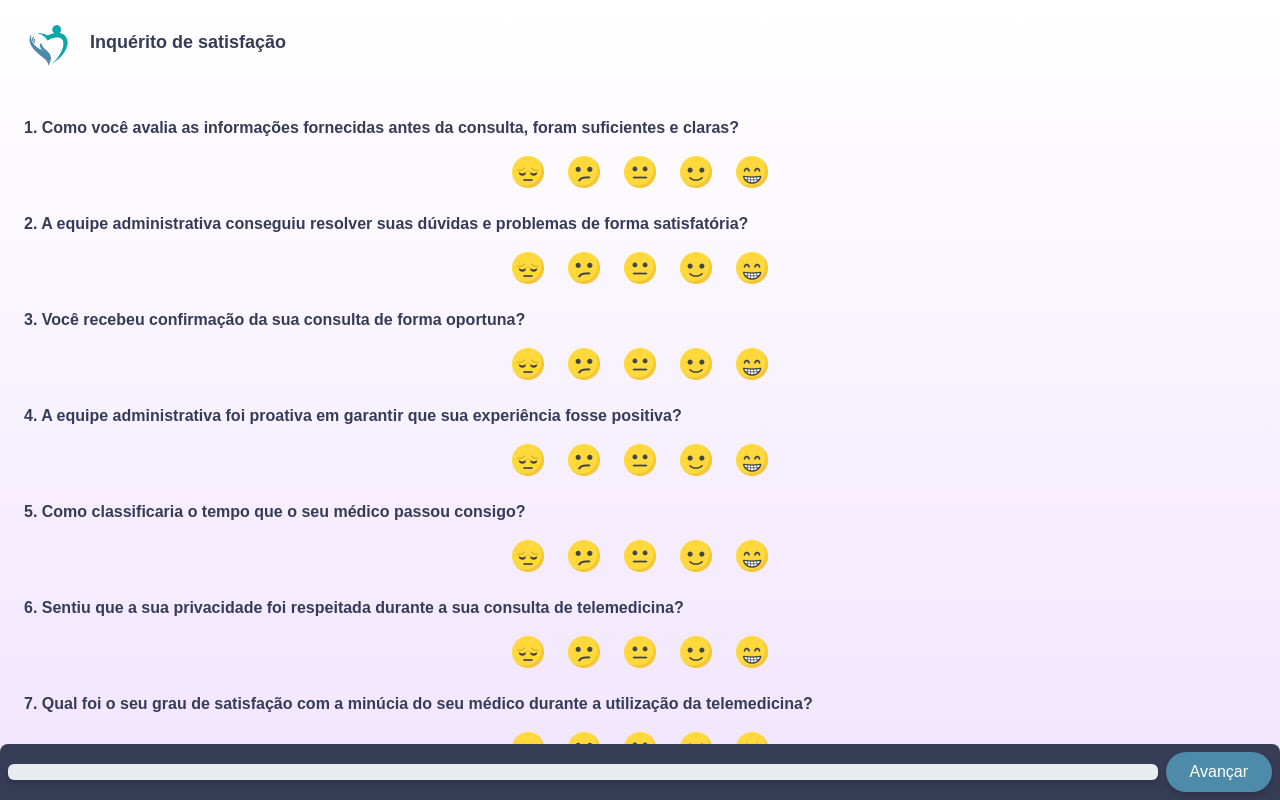
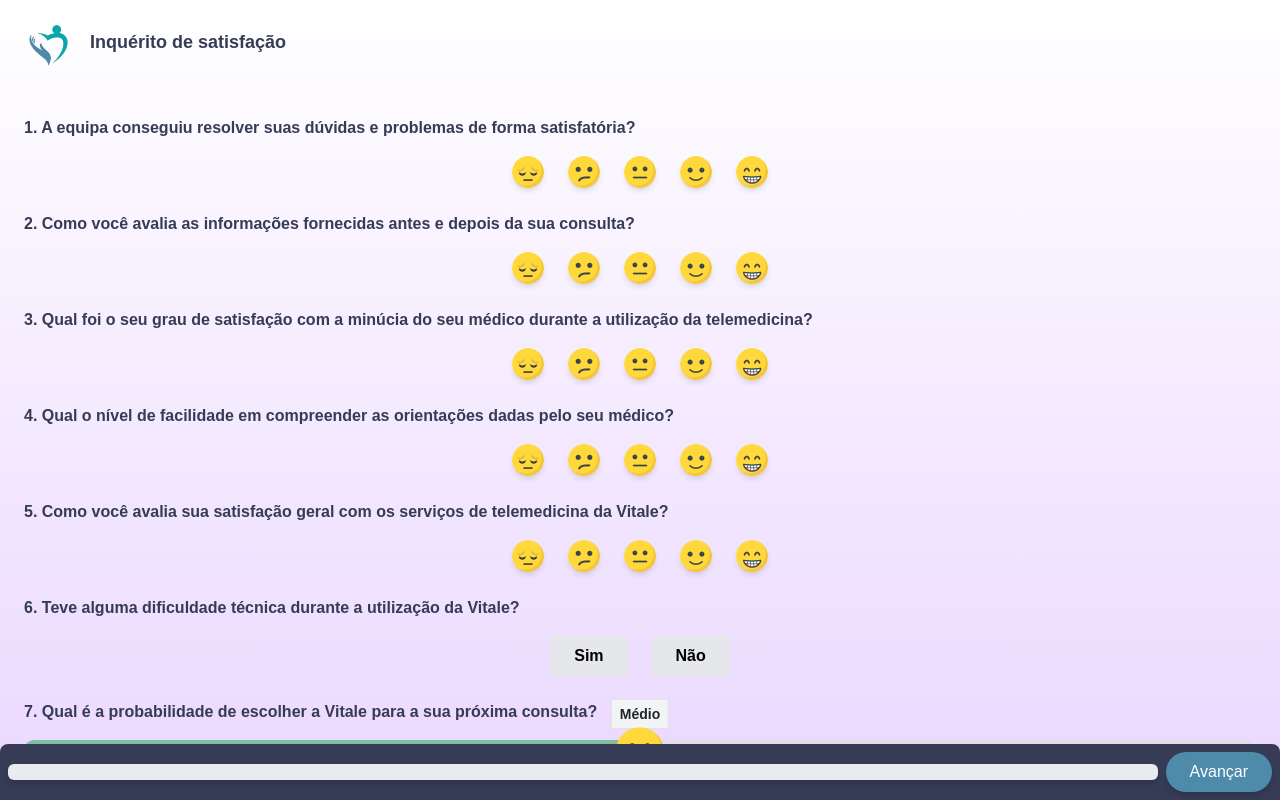
Before and after one commit to Thais-DN/inquerito_satisfacao, a Next.js app: page / in a window 1280 px wide. Both pictures are taken after a click on the button "Iniciar". Shown: the top 800 px of the page. Built offline with nearby package versions, Linux system fonts and the light colour scheme.

Commit message:
primeira versão concluída

```diff
--- /dev/null
+++ b/components/Slider/Slider.css
@@ -0,0 +1,65 @@
+/* Estiliza o input range para esconder o thumb padrão */
+.slider::-webkit-slider-thumb {
+    -webkit-appearance: none;
+    width: 0; /* Esconde o thumb padrão */
+    height: 0; /* Esconde o thumb padrão */
+    background: transparent;
+    cursor: pointer;
+  }
+
+  .slider::-moz-range-thumb {
+    -moz-appearance: none;
+    width: 0;
+    height: 0;
+    background: transparent;
+    cursor: pointer;
+  }
+
+  .slider::-ms-thumb {
+    appearance: none;
+    width: 0;
+    height: 0;
+    background: transparent;
+    cursor: pointer;
+  }
+
+  .slider {
+    -webkit-appearance: none;
+    -moz-appearance: none;
+    appearance: none;
+    width: 100%;
+    height: 20px; /* Ajuste conforme necessário */
+    background: linear-gradient(to right, #52af77 50%, #ddd 50%);
+    outline: none;
+    opacity: 0.7;
+    transition: background-color 0.4s ease, opacity 0.2s ease; /* Transição suavizada */
+    cursor: pointer;
+    border-radius: 10px; /* Faz a barra ser mais arredondada */
+    position: relative;
+  }
+
+  .slider:hover {
+    opacity: 1;
+  }
+
+  .slider-container {
+    position: relative;
+  }
+
+  .thumb {
+    position: absolute;
+    top: 50%; /* Centraliza o thumb verticalmente */
+    transform: translate(-50%, -50%); /* Centraliza em ambos os eixos */
+    pointer-events: none; /* Faz o emoji não capturar eventos */
+    transition: left 0.4s ease-in-out, transform 0.4s ease-in-out; /* Suaviza o movimento */
+  }
+
+  .thumb img {
+    pointer-events: none; /* Faz o emoji não capturar eventos */
+    cursor: grab; /* Cursor de mão aberta para indicar que é arrastável */
+    transition: transform 0.4s ease-in-out; /* Suaviza o movimento do emoji */
+  }
+
+  .thumb img:active {
+    cursor: grabbing; /* Cursor de mão fechada ao clicar */
+  }
--- /dev/null
+++ b/components/Slider/Slider.tsx
@@ -0,0 +1,74 @@
+import React, { useState, useEffect } from "react";
+import './Slider.css'; // Importação do CSS separado
+
+// Definição dos tipos de chave de mapeamento de emoji
+type EmojiMapKey = 0 | 25 | 50 | 75 | 100;
+
+// Definição das labels e emojis associados
+const phaseLabels = ["Muito Ruim", "Ruim", "Médio", "Bom", "Muito Bom"];
+const emojiMap: Record<EmojiMapKey, string> = {
+  0: "/emoji-1.png",
+  25: "/emoji-2.png",
+  50: "/emoji-3.png",
+  75: "/emoji-4.png",
+  100: "/emoji-5.png",
+};
+
+// Interface para as props do componente slider
+interface SliderProps {
+  defaultValue: number;
+  onChange: (value: number) => void;
+}
+
+const CustomizedSlider: React.FC<SliderProps> = ({ defaultValue, onChange }) => {
+  const [value, setValue] = useState<EmojiMapKey>(defaultValue as EmojiMapKey);
+
+  // Atualiza o estado do valor quando a propriedade defaultValue muda
+  useEffect(() => {
+    setValue(defaultValue as EmojiMapKey);
+  }, [defaultValue]);
+
+  // Função de manipulação de mudança no slider
+  const handleChange = (e: React.ChangeEvent<HTMLInputElement>) => {
+    const newValue = parseInt(e.target.value, 10) as EmojiMapKey;
+    setValue(newValue);
+    onChange(newValue);  // Chama a função de callback ao mudar o valor
+  };
+
+  return (
+    <div className="slider-container min-w-56 relative mb-6">
+      <input
+        type="range"
+        min="0"
+        max="100"
+        step="25"
+        value={value}
+        onChange={handleChange}
+        className="slider"
+        style={{
+          background: `linear-gradient(to right, #52af77 ${value}%, #ddd ${value}%)`,
+          transition: 'background 0.4s ease-in-out'  // Suaviza o movimento do background
+        }}
+      />
+      <div
+        className="thumb absolute transform -translate-x-1/2 transition-all"
+        style={{ left: `${value}%`, transition: 'left 0.4s ease-in-out' }}
+      >
+        <div className="flex flex-col items-center">
+          <div className="bg-gray-100 border border-gray-400 text-sm text-center px-2 py-1 rounded-sm mb-8 whitespace-nowrap">
+            {phaseLabels[value / 25]}  {/* Acessa usando a indexação correta */}
+          </div>
+          <img
+            src={emojiMap[value as EmojiMapKey]}
+            alt={phaseLabels[value / 25]}
+            className="w-12 h-12"
+            draggable={false}
+            style={{ transform: 'translateY(-70%)', transition: 'transform 0.4s ease-in-out' }}
+          />
+        </div>
+      </div>
+    </div>
+  );
+};
+
+export default CustomizedSlider;
--- a/components/modulos/admin.tsx
+++ b/components/modulos/admin.tsx
@@ -1,5 +1,6 @@
 import React, { useState } from 'react';
 import ProgressBar from 'react-bootstrap/ProgressBar';
+import CustomizedSlider from '../Slider/Slider'; // Importa o componente Slider
 
 interface Props {
   handleBeforeStep: () => void;
@@ -7,14 +8,38 @@
 }
 
 export default function Admin({ handleBeforeStep, handleNextStep }: Props) {
-    const [responses, setResponses] = useState(Array(questions.length).fill(null));
+  const [responses, setResponses] = useState<Array<number | null>>(Array(questions.length).fill(null));
+  const [comments, setComments] = useState<string[]>(Array(questions.length).fill(''));
 
+  // Manipula a mudança no slider ou nos botões de emoji
   const handleEmojiClick = (questionIndex: number, value: number) => {
     const newResponses = [...responses];
     newResponses[questionIndex] = value;
     setResponses(newResponses);
   };
 
+  // Manipula a mudança na resposta sim/não para a questão 6
+  const handleYesNoClick = (value: number) => {
+    const newResponses = [...responses];
+    newResponses[5] = value;
+    setResponses(newResponses);
+
+    // Limpa o comentário se "Sim" for selecionado
+    if (value === 1) {
+      const newComments = [...comments];
+      newComments[5] = '';
+      setComments(newComments);
+    }
+  };
+
+  // Manipula a mudança de texto para a questão 6
+  const handleCommentChange = (e: React.ChangeEvent<HTMLTextAreaElement>) => {
+    const newComments = [...comments];
+    newComments[5] = e.target.value;
+    setComments(newComments);
+  };
+
+  // Calcula o progresso das respostas
   const calculateProgress = () => {
     const answered = responses.filter(response => response !== null).length;
     return (answered / questions.length) * 100;
@@ -26,8 +51,8 @@
         <img src="logo-coracao.png" alt="logo coração - vitale" width={50} />
         <h1 className="text-lg font-extrabold text-azul-escuro">Inquérito de satisfação</h1>
       </div>
-            <div className="flex-grow space-y-6 font-semibold overflow-auto">
-                {questions.slice(0, 9).map((question, index) => (
+      <div className="flex-grow space-y-6 mb-14 font-semibold overflow-auto">
+        {questions.slice(0, 5).map((question, index) => (
           <div key={index} className="space-y-2">
             <p className="text-azul-escuro">{question.text}</p>
             <div className="flex justify-center gap-4">
@@ -37,32 +62,53 @@
                   className={`focus:outline-none ${responses[index] === emojiIndex + 1 ? 'border border-azul-escuro rounded-full' : ''}`}
                   onClick={() => handleEmojiClick(index, emojiIndex + 1)}
                 >
-                                    <img src={emoji.src} alt={`emoji-${emojiIndex + 1}`} className="w-8 h-8" />
+                  <img src={emoji.src} alt={`emoji-${emojiIndex + 1}`} className="w-8 h-8 shadow-md rounded-full" />
                 </button>
               ))}
             </div>
           </div>
         ))}
-                {questions.slice(9).map((question, index) => (
-                    <div key={index + 9} className="space-y-2">
-                        <p className="text-azul-escuro">{question.text}</p>
+
+        {/* Questão 6: Sim ou Não */}
+        <div className="space-y-2">
+          <p className="text-azul-escuro">{questions[5].text}</p>
           <div className="flex justify-center gap-4">
-                            {emojis.map((emoji, emojiIndex) => (
             <button
-                                    key={emojiIndex}
-                                    className={`focus:outline-none ${responses[index + 9] === emojiIndex + 1 ? 'border border-azul-escuro rounded-full' : ''}`}
-                                    onClick={() => handleEmojiClick(index + 9, emojiIndex + 1)}
+              className={`px-4 py-2 focus:outline-none ${responses[5] === 1 ? 'bg-blue-600 text-white rounded-md' : 'bg-gray-200 text-black'}`}
+              onClick={() => handleYesNoClick(1)}
             >
-                                    <img src={emoji.src} alt={`emoji-${emojiIndex + 1}`} className="w-8 h-8" />
+              Sim
             </button>
-                            ))}
+            <button
+              className={`px-4 py-2 focus:outline-none ${responses[5] === 2 ? 'bg-blue-600 text-white rounded-md' : 'bg-gray-200 text-black'}`}
+              onClick={() => handleYesNoClick(2)}
+            >
+              Não
+            </button>
           </div>
+          {responses[5] === 1 && (
+            <textarea
+              placeholder="Em que sentiu dificuldade?"
+              value={comments[5]}
+              onChange={handleCommentChange}
+              className="mt-4 p-2 w-full border rounded-md resize-none"
+              rows={3}
+            />
+          )}
         </div>
-                ))}
+
+        {/* Questão 7: Slider */}
+        <div className="space-y-2">
+          <p className="text-azul-escuro">{questions[6].text}</p>
+          <CustomizedSlider
+            defaultValue={responses[6] !== null ? responses[6] : 50}
+            onChange={(value) => handleEmojiClick(6, value)}
+          />
+        </div>
       </div>
       <div className="w-full fixed bottom-0 left-0 p-2 bg-azul-escuro rounded-t-lg">
         <div className="flex items-center gap-2">
-                    <BarraProgresso progress={calculateProgress()}  />
+          <BarraProgresso progress={calculateProgress()} />
           <button
             onClick={handleNextStep}
             className="px-6 py-2 bg-azul text-white rounded-full shadow-md"
@@ -75,21 +121,18 @@
   );
 }
 
+// Lista de perguntas
 const questions = [
-    { text: '1. Como você avalia as informações fornecidas antes da consulta, foram suficientes e claras?' },
-    { text: '2. A equipe administrativa conseguiu resolver suas dúvidas e problemas de forma satisfatória?' },
-    { text: '3. Você recebeu confirmação da sua consulta de forma oportuna?' },
-    { text: '4. A equipe administrativa foi proativa em garantir que sua experiência fosse positiva?' },
-    { text: '5. Como classificaria o tempo que o seu médico passou consigo?' },
-    { text: '6. Sentiu que a sua privacidade foi respeitada durante a sua consulta de telemedicina?' },
-    { text: '7. Qual foi o seu grau de satisfação com a minúcia do seu médico durante a utilização da telemedicina? ' },
-    { text: '8. Você teve facilidade em compreender as orientações dadas pelo seu médico?' },
-    { text: '9. Como você avalia sua satisfação geral com os serviços de telemedicina da Clínica Vitale?' },
-    { text: '10. O processo de pagamento foi claro e eficiente? ' },
-    { text: '11. Qual é a probabilidade de escolher a Vitale para a sua próxima consulta? ' },
-    { text: '12. Teve alguma dificuldade técnica durante a utilização da Vitale?' }
+  { text: '1. A equipa conseguiu resolver suas dúvidas e problemas de forma satisfatória?' },
+  { text: '2. Como você avalia as informações fornecidas antes e depois da sua consulta?' },
+  { text: '3. Qual foi o seu grau de satisfação com a minúcia do seu médico durante a utilização da telemedicina?' },
+  { text: '4. Qual o nível de facilidade em compreender as orientações dadas pelo seu médico?' },
+  { text: '5. Como você avalia sua satisfação geral com os serviços de telemedicina da Vitale?' },
+  { text: '6. Teve alguma dificuldade técnica durante a utilização da Vitale?' },
+  { text: '7. Qual é a probabilidade de escolher a Vitale para a sua próxima consulta?' },
 ];
 
+// Lista de emojis
 const emojis = [
   { src: 'emoji-1.png' },
   { src: 'emoji-2.png' },
@@ -98,6 +141,7 @@
   { src: 'emoji-5.png' },
 ];
 
+// Componente da barra de progresso
 function BarraProgresso({ progress }: { progress: number }) {
   return <ProgressBar animated now={progress} variant='info' className="w-full bg-azul shadow-md" />;
 }
--- a/components/modulos/consulta.tsx
+++ b/components/modulos/consulta.tsx
@@ -1,4 +1,3 @@
-import BarraProgresso from "../BarraProgresso";
 
 interface Props {
     handleBeforeStep: () => void;
@@ -9,7 +8,7 @@
 export default function Consulta({handleBeforeStep, handleNextStep}:Props){
     return (
         <div>
-            <BarraProgresso/>
+
 
             <div className="flex mt-4">
                 <button onClick={handleBeforeStep} className="mr-2 p-2 bg-gray-200 rounded">Previous</button>
--- a/package.json
+++ b/package.json
@@ -9,6 +9,9 @@
     "lint": "next lint"
   },
   "dependencies": {
+    "@emotion/react": "^11.13.0",
+    "@emotion/styled": "^11.13.0",
+    "@mui/material": "^5.16.6",
     "@supabase/supabase-js": "^2.44.4",
     "bootstrap": "^5.3.3",
     "lucide-react": "^0.417.0",
```
Also changed, not shown: 1 other file (tests, documents, lock files or other folders). Lines whose indentation alone changed are shown as unchanged.
